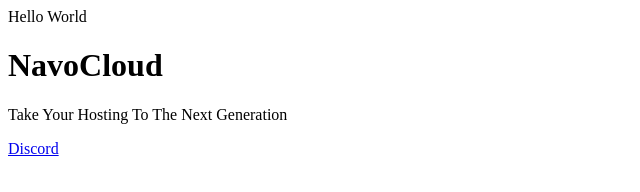
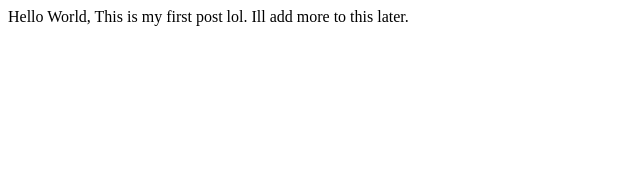
Before and after one commit to Person0z/Person0z.github.io, a plain HTML site: page index.html in a window 1280 px wide. Shown: the whole page, without its empty margins (0-640 px from the left). Drawn offline with Linux system fonts and the light colour scheme.

Commit message:
Update index.html

```diff
--- a/index.html
+++ b/index.html
@@ -1,21 +1,3 @@
-<p>Hello World</p>
+<title>Person0z</title>
 
-	<div class="hero-area hero-bg">
-		<div class="container">
-			<div class="row">
-				<div class="col-lg-9 offset-lg-2 text-center">
-					<div class="hero-text">
-						<div class="hero-text-tablecell">
-							<div class="animate__animated animate__fadeInLeft">
-								<h1>NavoCloud</h1>
-							</div>
-							<p class="subtitle">Take Your Hosting To The Next Generation</p>
-							<div class="hero-btns">
-								<a href="https://discord.gg/G8aAFnNZEb" class="bordered-btn">Discord</a>
-							</div>
-						</div>
-					</div>
-				</div>
-			</div>
-		</div>
-	</div>
+<p>Hello World, This is my first post lol. Ill add more to this later.</p>
```
